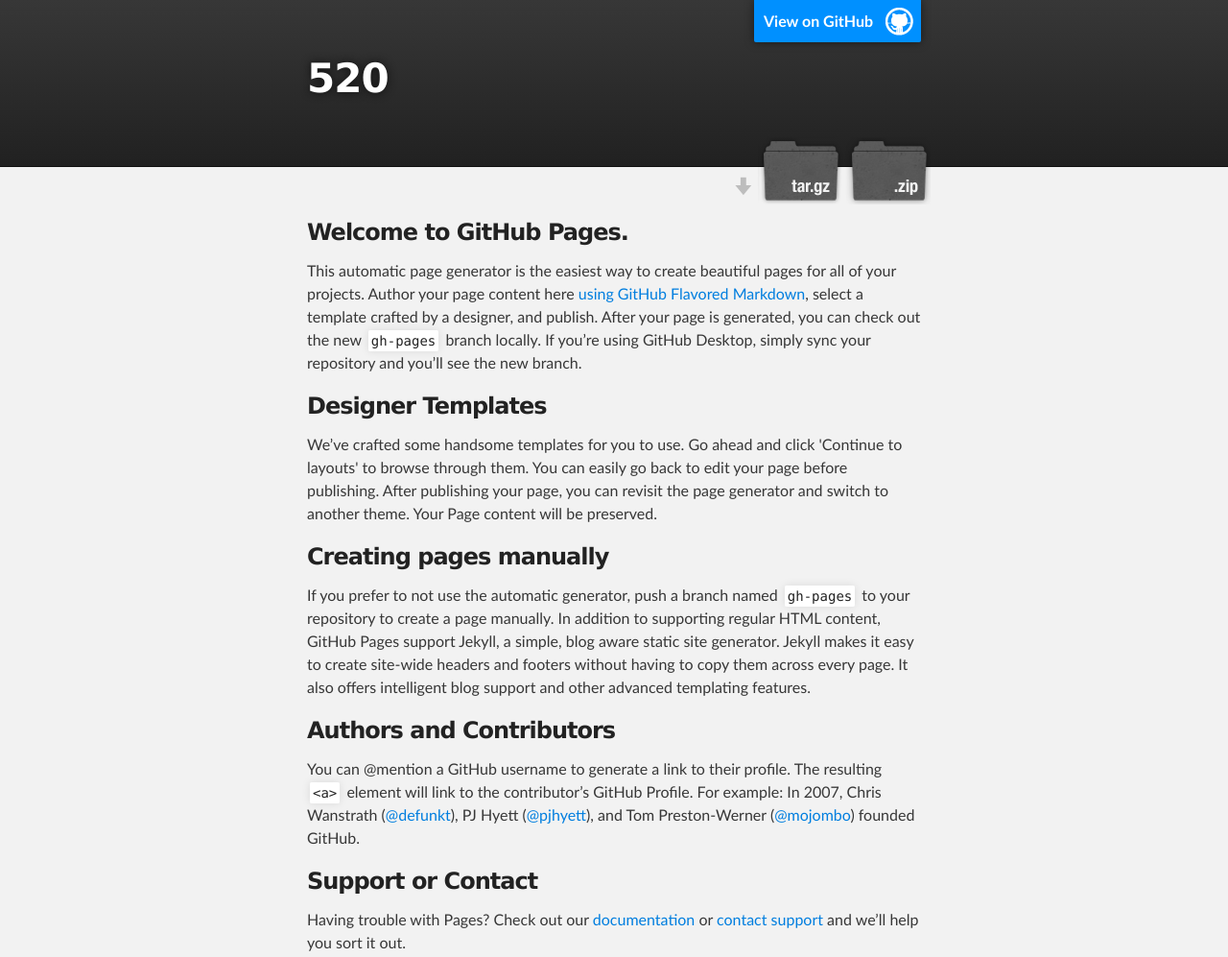
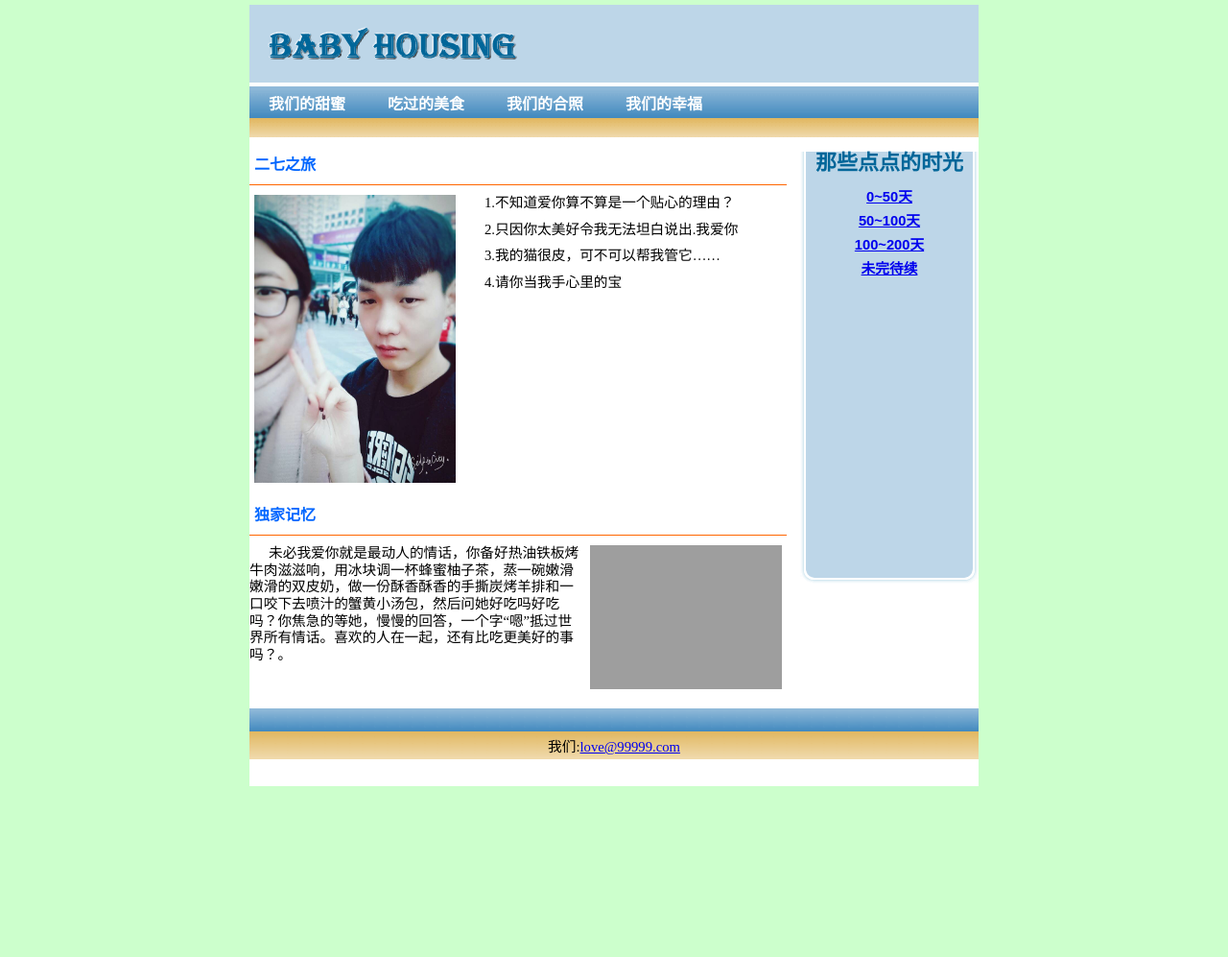
Before and after one commit to dyicu/520, a plain HTML site: page index.html in a window 1280 px wide. Shown: the top 997 px of the page at 96% size. After the commit the page ends 824 px from the top, so only its background shows below. Drawn offline with Linux system fonts and the light colour scheme; grey boxes are pictures that could not be loaded.

Commit message:
Add files via upload

```diff
--- a/index.html
+++ b/index.html
@@ -1,72 +1,56 @@
-<!DOCTYPE html>
-<html>
-
+<!DOCTYPE html PUBLIC "-//W3C//DTD XHTML 1.0 Transitional//EN" "http://www.w3.org/TR/xhtml1/DTD/xhtml1-transitional.dtd">
+<html xmlns="http://www.w3.org/1999/xhtml">
 <head>
-    <meta charset='utf-8'>
-    <meta http-equiv="X-UA-Compatible" content="chrome=1">
-    <meta name="description" content="520 : ">
-
-    <link rel="stylesheet" type="text/css" media="screen" href="stylesheets/stylesheet.css">
-
-    <title>520</title>
+<link rel="stylesheet" href="第八章实例样式.css" />
+<meta http-equiv="Content-Type" content="text/html; charset=utf-8" />
+<title>无标题文档</title>
 </head>
 
 <body>
+<div id="container">
+<header><img src="title.png" width="300" height="53" alt="title" />
+<nav>
+<ul>
+  <li><a href="#">我们的甜蜜</a></li>
+  <li><a href="#">吃过的美食</a></li>
+  <li><a href="#">我们的合照</a></li>
+  <li><a href="#">我们的幸福</a></li>
+  </ul>
+  </nav>
+  </header>
 
-    <!-- HEADER -->
-    <div id="header_wrap" class="outer">
-        <header class="inner">
-          <a id="forkme_banner" href="https://github.com/dyicu/520">View on GitHub</a>
+  <article>
+  <section>
+  <h2>二七之旅</h2>
+  <a href="#"><img class="img1" src="ex4.jpg" width="210" height="300"/></a>
+  <p>1.不知道爱你算不算是一个贴心的理由？</p>
+  <p>2.只因你太美好令我无法坦白说出.我爱你 </p>
+  <p>3.我的猫很皮，可不可以帮我管它……</p>
+  <p>4.请你当我手心里的宝</p>
 
-          <h1 id="project_title">520</h1>
-          <h2 id="project_tagline"></h2>
+  </section>
+  <section>
+  <h2>独家记忆</h2>
+  <a href="#"><img class="img2" src="ex5.jpg" width="200" height="150"/></a>
+  <p>未必我爱你就是最动人的情话，你备好热油铁板烤牛肉滋滋响，用冰块调一杯蜂蜜柚子茶，蒸一碗嫩滑嫩滑的双皮奶，做一份酥香酥香的手撕炭烤羊排和一口咬下去喷汁的蟹黄小汤包，然后问她好吃吗好吃吗？你焦急的等她，慢慢的回答，一个字“嗯”抵过世界所有情话。喜欢的人在一起，还有比吃更美好的事吗？。</p>
+  </section>
+  </article>
 
-            <section id="downloads">
-              <a class="zip_download_link" href="https://github.com/dyicu/520/zipball/master">Download this project as a .zip file</a>
-              <a class="tar_download_link" href="https://github.com/dyicu/520/tarball/master">Download this project as a tar.gz file</a>
-            </section>
-        </header>
-    </div>
+  <aside>
+  <h2>那些点点的时光</h2>
+  <ul>
+  <li><a href="#">0~50天</a></li>
+  <li><a href="#">50~100天</a></li>
+  <li><a href="#">100~200天</a></li>
+  <li><a href="#">未完待续</a></li>
 
-    <!-- MAIN CONTENT -->
-    <div id="main_content_wrap" class="outer">
-      <section id="main_content" class="inner">
-        <h3>
-<a id="welcome-to-github-pages" class="anchor" href="#welcome-to-github-pages" aria-hidden="true"><span aria-hidden="true" class="octicon octicon-link"></span></a>Welcome to GitHub Pages.</h3>
-
-<p>This automatic page generator is the easiest way to create beautiful pages for all of your projects. Author your page content here <a href="https://guides.github.com/features/mastering-markdown/">using GitHub Flavored Markdown</a>, select a template crafted by a designer, and publish. After your page is generated, you can check out the new <code>gh-pages</code> branch locally. If you’re using GitHub Desktop, simply sync your repository and you’ll see the new branch.</p>
-
-<h3>
-<a id="designer-templates" class="anchor" href="#designer-templates" aria-hidden="true"><span aria-hidden="true" class="octicon octicon-link"></span></a>Designer Templates</h3>
-
-<p>We’ve crafted some handsome templates for you to use. Go ahead and click 'Continue to layouts' to browse through them. You can easily go back to edit your page before publishing. After publishing your page, you can revisit the page generator and switch to another theme. Your Page content will be preserved.</p>
-
-<h3>
-<a id="creating-pages-manually" class="anchor" href="#creating-pages-manually" aria-hidden="true"><span aria-hidden="true" class="octicon octicon-link"></span></a>Creating pages manually</h3>
-
-<p>If you prefer to not use the automatic generator, push a branch named <code>gh-pages</code> to your repository to create a page manually. In addition to supporting regular HTML content, GitHub Pages support Jekyll, a simple, blog aware static site generator. Jekyll makes it easy to create site-wide headers and footers without having to copy them across every page. It also offers intelligent blog support and other advanced templating features.</p>
-
-<h3>
-<a id="authors-and-contributors" class="anchor" href="#authors-and-contributors" aria-hidden="true"><span aria-hidden="true" class="octicon octicon-link"></span></a>Authors and Contributors</h3>
-
-<p>You can @mention a GitHub username to generate a link to their profile. The resulting <code>&lt;a&gt;</code> element will link to the contributor’s GitHub Profile. For example: In 2007, Chris Wanstrath (<a href="https://github.com/defunkt" class="user-mention">@defunkt</a>), PJ Hyett (<a href="https://github.com/pjhyett" class="user-mention">@pjhyett</a>), and Tom Preston-Werner (<a href="https://github.com/mojombo" class="user-mention">@mojombo</a>) founded GitHub.</p>
-
-<h3>
-<a id="support-or-contact" class="anchor" href="#support-or-contact" aria-hidden="true"><span aria-hidden="true" class="octicon octicon-link"></span></a>Support or Contact</h3>
-
-<p>Having trouble with Pages? Check out our <a href="https://help.github.com/pages">documentation</a> or <a href="https://github.com/contact">contact support</a> and we’ll help you sort it out.</p>
-      </section>
-    </div>
-
-    <!-- FOOTER  -->
-    <div id="footer_wrap" class="outer">
-      <footer class="inner">
-        <p class="copyright">520 maintained by <a href="https://github.com/dyicu">dyicu</a></p>
-        <p>Published with <a href="https://pages.github.com">GitHub Pages</a></p>
+  </ul>
+  </aside>
+  <div class="clear"></div>
+  <footer>
+  <p>我们:<a href="love@99999.com">love@99999.com</a></p>
   </footer>
   </div>
 
-
-
 </body>
 </html>
--- /dev/null
+++ b/第八章实例样式.css
@@ -0,0 +1,123 @@
+@charset "utf-8";
+/* CSS Document */
+
+*{
+margin:0px;
+padding:0px;
+}
+
+body{
+font-family:"宋体";
+font-size:14.7px;
+padding:5px;
+background-color:#CCFFCC;
+}
+
+#container{
+background-color:#FFFFFF;
+width:760px;
+margin:0px auto;
+}
+
+header{
+height:138px;
+background-image:url(header-background.png);
+background-repeat:repeat-x;
+padding-top:15px;
+}
+
+nav  ul{
+font-size:16px;
+font-weight:bold;
+list-style-type:none;
+margin-top:22px;
+}
+nav li{
+display:inline;
+padding-right:20px;
+padding-left:20px;
+}
+
+nav a{
+color:#FFF;
+text-decoration:none;
+}
+
+article{
+float:left;
+width:560px;
+display:block;
+clear:none;
+}
+
+article h2{
+clear:both;
+margin-bottom:10px;
+padding-bottom:10px;
+border-bottom:1px solid #F60;
+color:#06F;
+font-size:16px;
+padding-left:5px;
+}
+
+article p{
+text-indent:20px;
+line-height:1.2em;
+margin-top:10px;
+}
+
+article .img1{
+float:left;
+margin:0 10px 20px 5px;
+}
+article .img2{
+float:right;
+margin:0 5px 20px 10px;
+}
+
+aside{
+float:right;
+width:186px;
+height:450px;
+font-weight:bold;
+background-image:url(sidebox-bottom.png);
+background-repeat:no-repeat;
+background-position:left top;
+display:block;
+}
+
+aside h2{
+font-family:"华文楷体";
+font-size:22px;
+line-height:24px;
+text-align:center;
+color:#069;
+}
+
+aside ul{
+list-style-type:none;
+margin-top:10px;
+text-align:center;
+color:#069;
+}
+
+aside ul{
+list-style-type:none;
+margin-top:10px;
+text-align:center;
+}
+aside li{
+font-family:"宋体",Arial;
+line-height:26px;
+height:25px;
+list-style-type:none;
+}
+
+footer{
+clear:both;
+text-align:center;
+height:53px;
+padding-top:28px;
+background-image:url(footer-background.png);
+background-repeat:repeat-x;
+}
```
Also changed, not shown: banner.jpg (added), ex4.jpg (added), footer-background.png (added), header-background.png (added), icon.png (added), left_bg.jpg (added), sidebox-bottom.png (added), title.png (added), 1 other file. Lines whose indentation alone changed are shown as unchanged.
